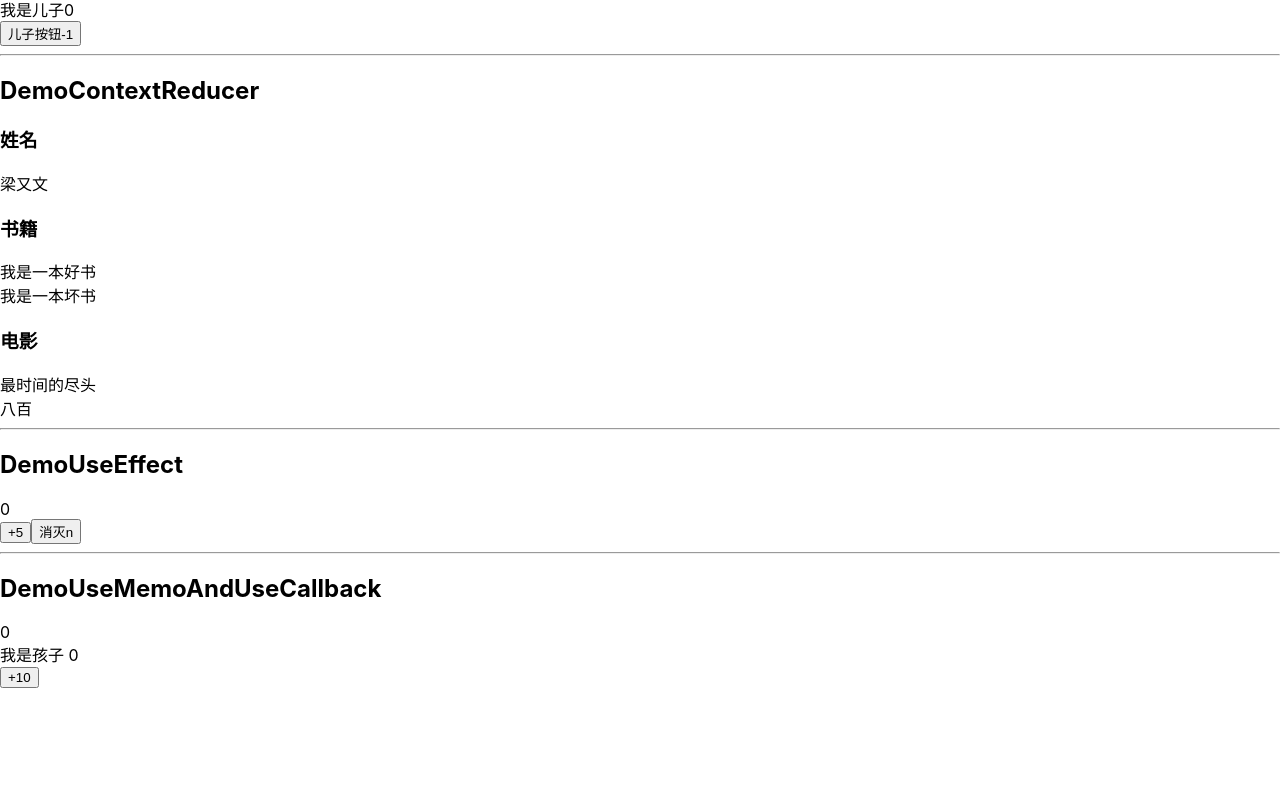
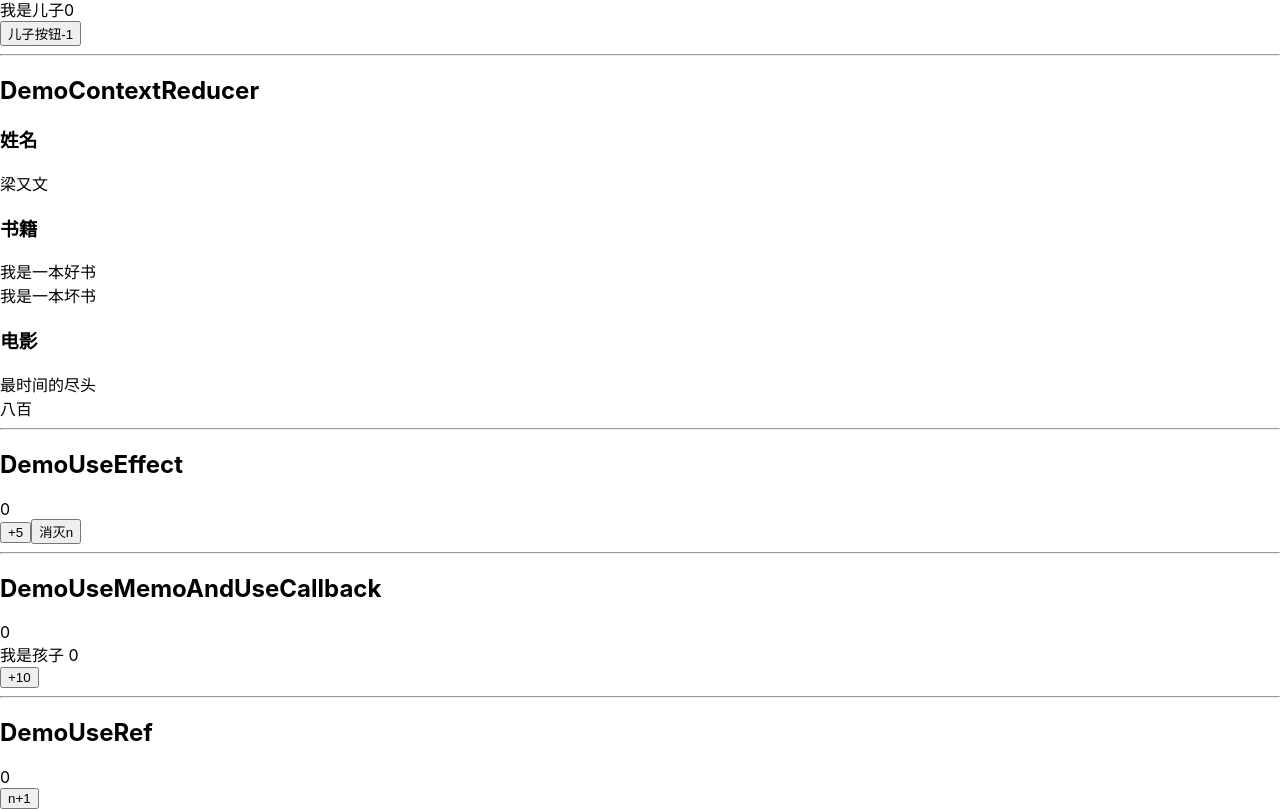
Before and after one commit to Layouwen/react-study-hooks, a React (Create React App) app: page / in a window 1280 px wide. Shown: the part 362-1171 px from the top of the page. Before the commit the page ends 1050 px from the top, so only its background shows below. Built offline with nearby package versions, Linux system fonts and the light colour scheme.

Commit message:
完成useRef的代码示例

```diff
--- a/src/App.js
+++ b/src/App.js
@@ -5,6 +5,7 @@ import DemoUseState from "./page/DemoUseState/DemoUseState"
 import DemoContextReducer from "./page/DemoContextAndReducer/DemoContextReducer"
 import DemoUseEffect from "./page/DemoUseEffect/DemoUseEffect"
 import DemoUseMemoAndUseCallback from "./page/DemoUseMemoAndUseCallback/DemoUseMemoAndUseCallback"
+import DemoUseRef from "./page/DemoUseRef/DemoUseRef"
 
 const App = () => {
   return (
@@ -26,6 +27,9 @@ const App = () => {
       <hr/>
       <h2>DemoUseMemoAndUseCallback</h2>
       <DemoUseMemoAndUseCallback/>
+      <hr/>
+      <h2>DemoUseRef</h2>
+      <DemoUseRef/>
     </>
   )
 }
--- /dev/null
+++ b/src/page/DemoUseRef/DemoUseRef.jsx
@@ -0,0 +1,18 @@
+import React, {useEffect, useRef, useState} from "react"
+
+const DemoUseRef = () => {
+  const count = useRef(0)
+  const [n, setN] = useState(0)
+  useEffect(() => {
+    count.current += 1
+    console.log("第" + count.current + "执行")
+  })
+  return (
+    <>
+      <div>{n}</div>
+      <button onClick={() => setN(n => n + 1)}>n+1</button>
+    </>
+  )
+}
+
+export default DemoUseRef
```
